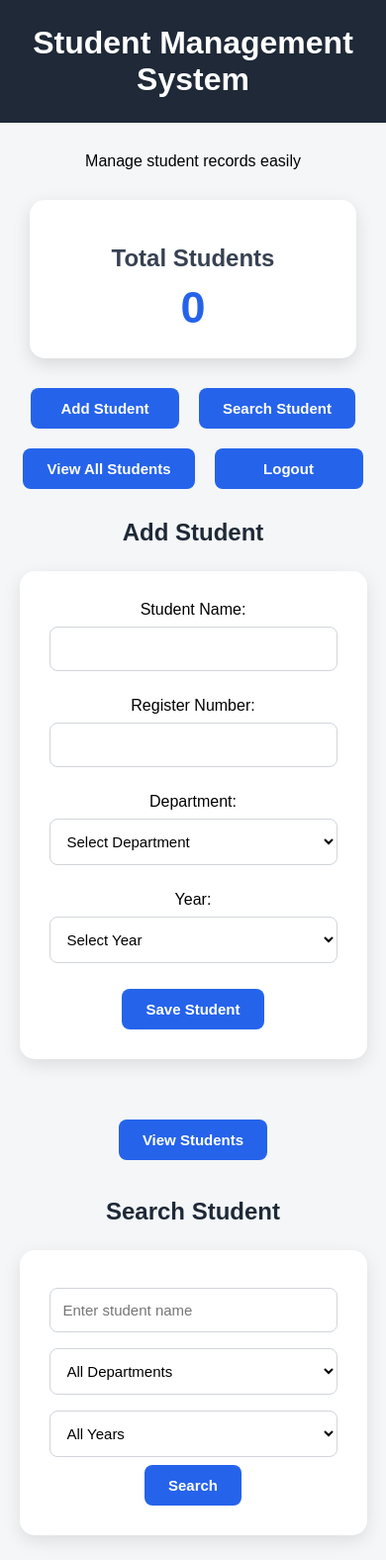
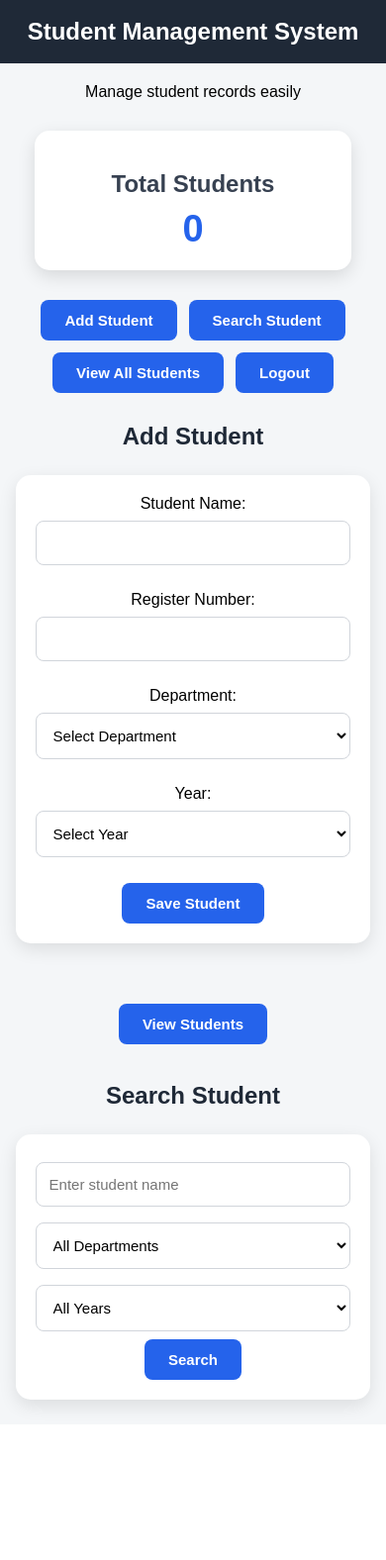
Before and after one commit to jasimw/student_management_system, a Flask app: page / in a window 390 px wide. Shown: the whole page at 99% size. After the commit the page ends 1433 px from the top, so only its background shows below. Run offline with Flask 3, Linux system fonts and the light colour scheme; the visitor is signed in with stand-in values (Sample User, id 1); data that the repository does not hold is empty.

Commit message:
Enhance CSS for mobile responsiveness
Added mobile responsiveness styles for various elements.

```diff
--- a/static/style.css
+++ b/static/style.css
@@ -233,3 +233,81 @@ background-color: transparent;
 width: 100%;
 margin-top: 10px;
 }
+/* Mobile Responsive */
+@media (max-width: 768px) {
+
+    body {
+        width: 100%;
+        overflow-x: hidden;
+    }
+
+    h1 {
+        font-size: 24px;
+        padding: 18px 10px;
+        margin-bottom: 20px;
+    }
+
+    .subtitle {
+        font-size: 16px;
+        margin-top: -10px;
+    }
+
+    form {
+        width: 92%;
+        max-width: 420px;
+        padding: 20px;
+    }
+
+    .dashboard-card {
+        width: 85%;
+        max-width: 280px;
+        padding: 20px;
+    }
+
+    .dashboard-card p {
+        font-size: 38px;
+    }
+
+    .dashboard-actions {
+        width: 92%;
+        gap: 12px;
+    }
+
+    .dashboard-actions button {
+        width: 100%;
+        min-width: 0;
+    }
+
+    .table-container {
+        width: 95%;
+        margin: 20px auto;
+        overflow-x: auto;
+    }
+
+    table {
+        min-width: 600px;
+    }
+
+    th,
+    td {
+        padding: 10px;
+        font-size: 14px;
+        white-space: nowrap;
+    }
+
+    .login-container {
+        width: 92%;
+        max-width: 400px;
+        padding: 25px 20px;
+    }
+
+    .login-container h1 {
+        font-size: 22px;
+    }
+
+    .update-btn,
+    .delete-btn {
+        padding: 7px 10px;
+        font-size: 13px;
+    }
+}
```
